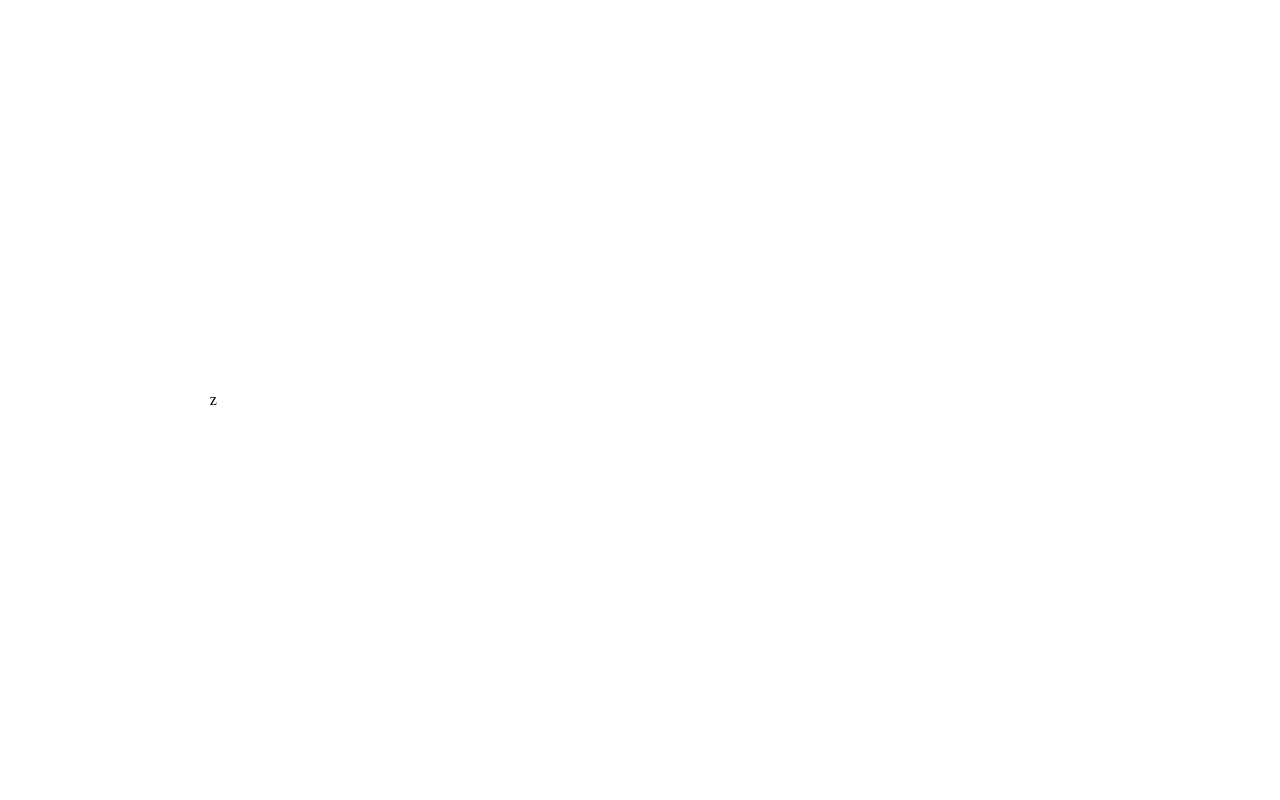
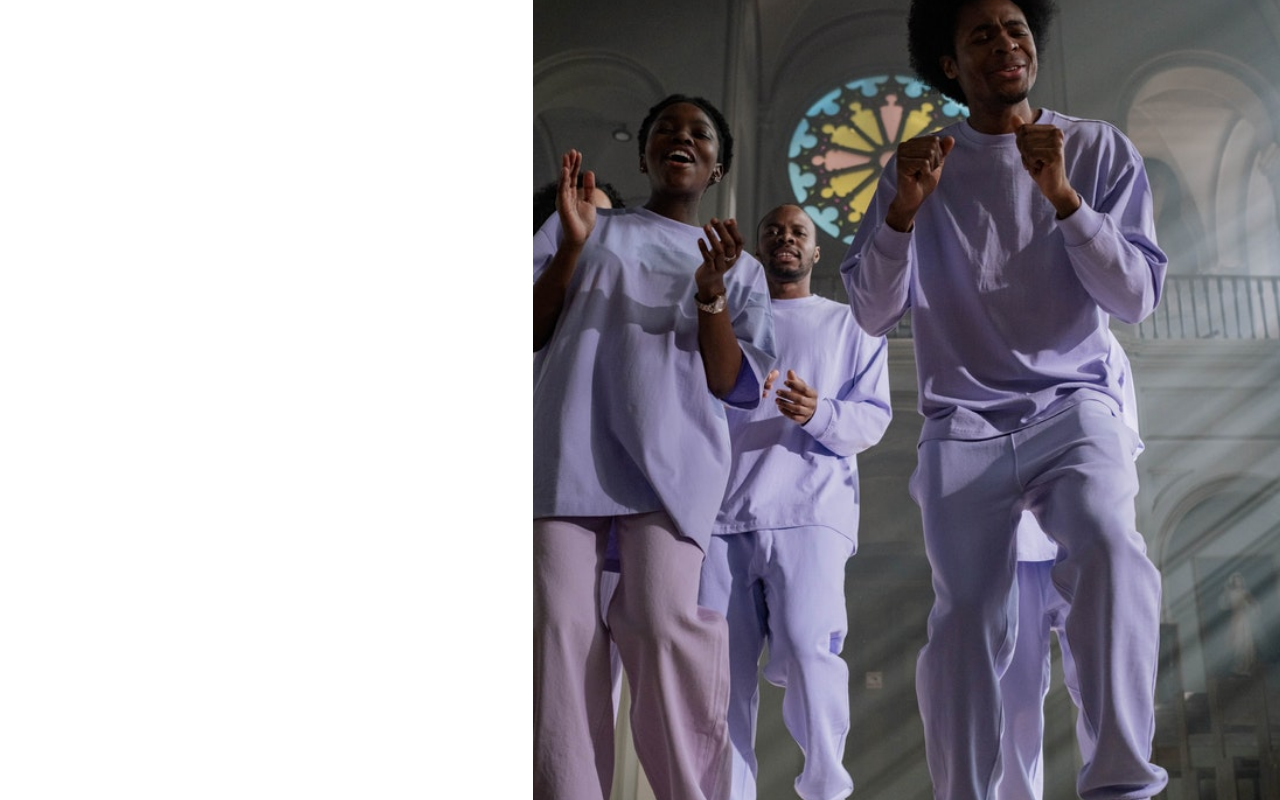
Before and after one commit to jbrit/choir-frontend, a Next.js app: page /register in a window 1280 px wide. Built offline with nearby package versions, Linux system fonts and the light colour scheme.

Commit message:
install formik

```diff
--- a/package.json
+++ b/package.json
@@ -14,6 +14,8 @@
     "@mui/material": "^5.2.6",
     "@types/material-ui": "^0.21.12",
     "axios": "^0.24.0",
+    "formik": "^2.2.9",
+    "formik-mui": "^4.0.0-alpha.3",
     "gsap": "^3.9.1",
     "next": "12.0.7",
     "react": "17.0.2",
--- a/pages/register.tsx
+++ b/pages/register.tsx
@@ -13,13 +13,13 @@ const Register: NextPage = () => {
         <link rel="icon" href="/favicon.ico" />
       </Head>
       <Grid sx={{minHeight: "100vh"}} container spacing={0}>
-        <Grid item xs={12} md={4}>
-          <Box component='div' sx={{backgroundColor: "primary", width: "100%", minHeight: "100%", display: "flex", justifyContent: "center", alignItems: "center"}}>
-            z
+        <Grid item xs={12} md={6} lg={5}>
+          <Box component='div' px={9} sx={{width: "100%", minHeight: "100%", display: "flex", justifyContent: "center", alignItems: "center"}}>
+
           </Box>
         </Grid>
-        <Grid item xs={12} md={8}>
-
+        <Grid item xs={12} md={6} lg={7}>
+          <Box component='div' sx={{backgroundImage: 'url(./choir1.jpg)', width: "100%", minHeight: "100%", backgroundRepeat: "no-repeat", backgroundSize: "cover", backgroundPosition: "center"}} ></Box>
         </Grid>
       </Grid>
     </div>
```
Also changed, not shown: 2 other files (tests, documents, lock files or other folders).
